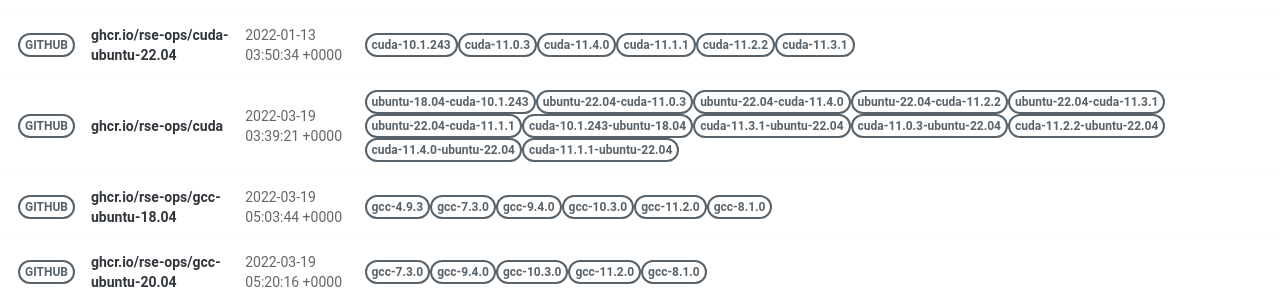
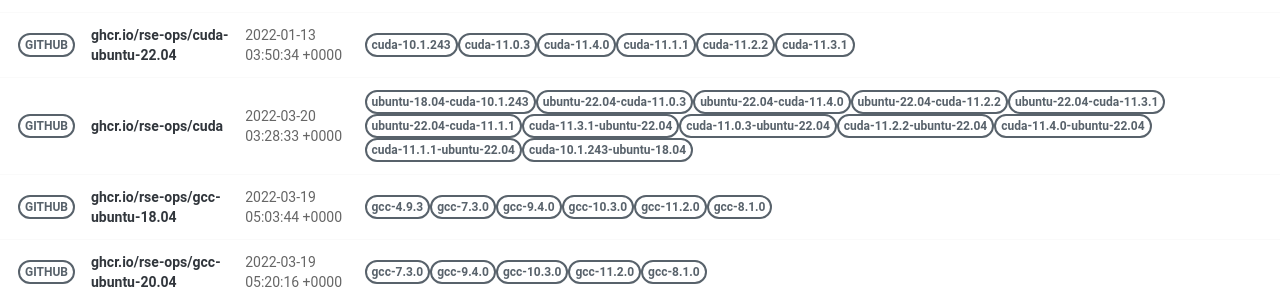
Before and after one commit to rse-ops/docker-images, a Jekyll site: the page built from pages/index.md, in a window 1280 px wide. Shown: the part 417-717 px from the top of the page. Built offline with Jekyll 4.4.1, drawn with Linux system fonts in a browser that asks for light colours; nearby versions of some CDN libraries.

Commit message:
Automated push to update library 2022-03-20

```diff
--- a/_library/ghcr.io-rse-ops-cuda.md
+++ b/_library/ghcr.io-rse-ops-cuda.md
@@ -1,7 +1,7 @@
 ---
 layout: container
 name: ghcr.io/rse-ops/cuda
-updated_at: 2022-03-19 03:39:21.005304
+updated_at: 2022-03-20 03:28:33.520452
 
 
 container_url: https://github.com/orgs/rse-ops/packages/container/package/cuda
```
Also changed, not shown: other parts of _library/ghcr.io-rse-ops-cuda.md (+3 -3 lines).
